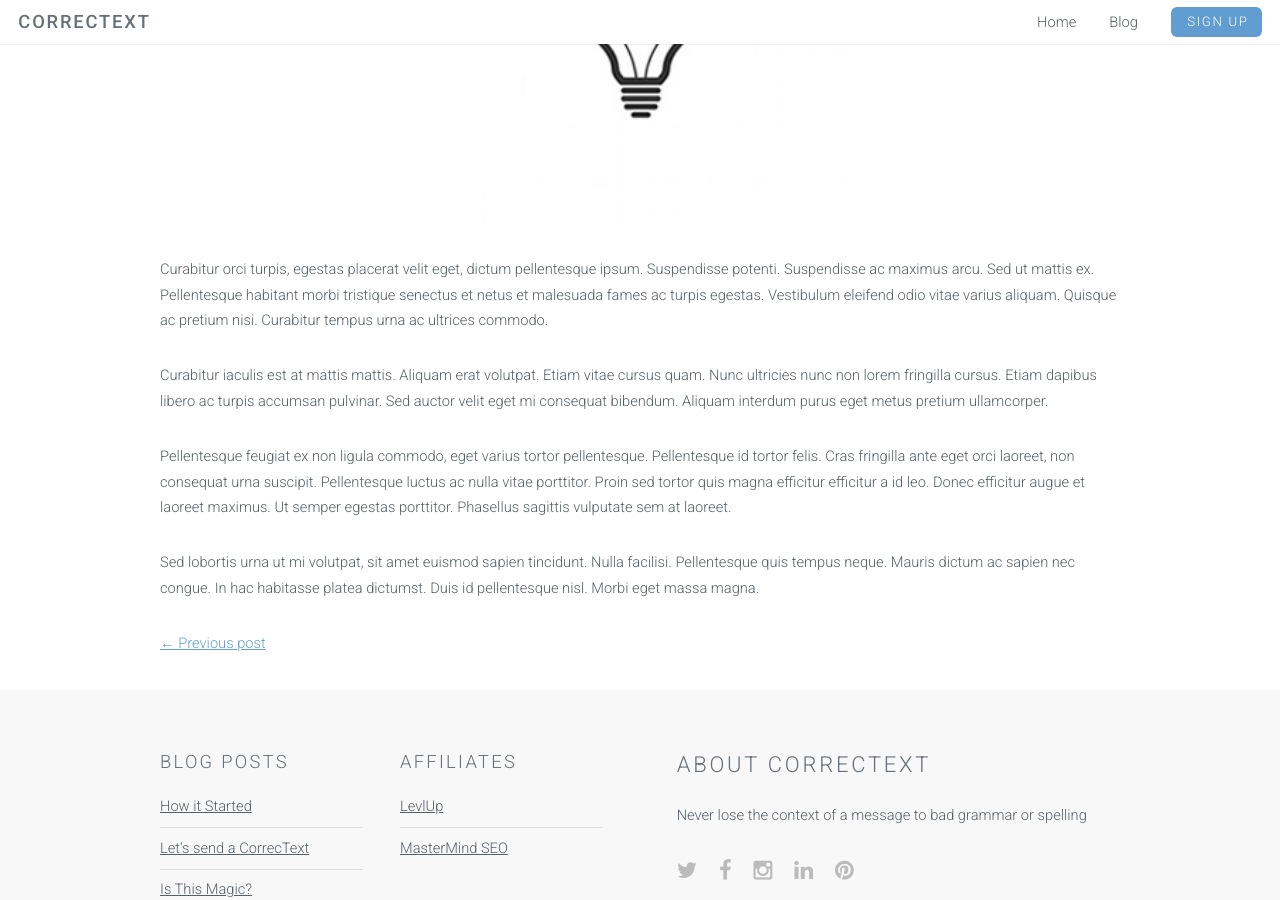
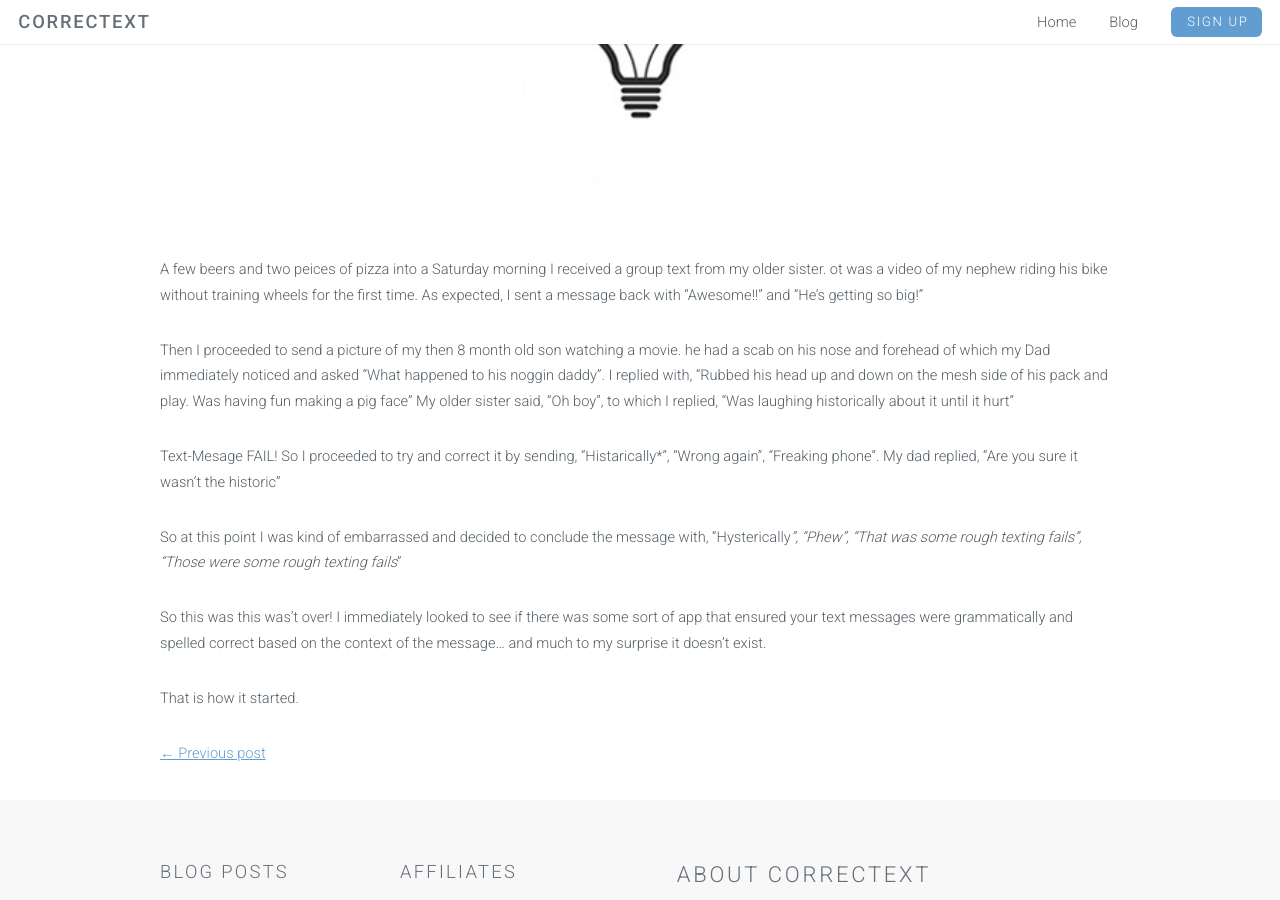
Before and after one commit to LevlUp/correctext, a Jekyll site: the page built from _posts/2015-02-17-How-it-Started.markdown, in a window 1280 px wide and 900 px high, scrolled down 482 px. Built offline with Jekyll 4.4.1, drawn with Linux system fonts in a browser that asks for light colours.

Commit message:
Created :_posts/2015-02-17-How-it-Started.markdown

```diff
--- a/_posts/2015-02-17-How-it-Started.markdown
+++ b/_posts/2015-02-17-How-it-Started.markdown
@@ -2,10 +2,14 @@
 layout: post
 ---
 <img src="{{ site.baseurl }}/images/pic03.jpg" class="fit image">
-Curabitur orci turpis, egestas placerat velit eget, dictum pellentesque ipsum. Suspendisse potenti. Suspendisse ac maximus arcu. Sed ut mattis ex. Pellentesque habitant morbi tristique senectus et netus et malesuada fames ac turpis egestas. Vestibulum eleifend odio vitae varius aliquam. Quisque ac pretium nisi. Curabitur tempus urna ac ultrices commodo.
+A few beers and two peices of pizza into a Saturday morning I received a group text from my older sister. ot was a video of my nephew riding his bike without training wheels for the first time. As expected, I sent a message back with "Awesome!!" and "He's getting so big!"
 
-Curabitur iaculis est at mattis mattis. Aliquam erat volutpat. Etiam vitae cursus quam. Nunc ultricies nunc non lorem fringilla cursus. Etiam dapibus libero ac turpis accumsan pulvinar. Sed auctor velit eget mi consequat bibendum. Aliquam interdum purus eget metus pretium ullamcorper.
+Then I proceeded to send a picture of my then 8 month old son watching a movie. he had a scab on his nose and forehead of which my Dad immediately noticed and asked "What happened to his noggin daddy". I replied with, "Rubbed his head up and down on the mesh side of his pack and play. Was having fun making a pig face" My older sister said, "Oh boy", to which I replied, "Was laughing historically about it until it hurt"
 
-Pellentesque feugiat ex non ligula commodo, eget varius tortor pellentesque. Pellentesque id tortor felis. Cras fringilla ante eget orci laoreet, non consequat urna suscipit. Pellentesque luctus ac nulla vitae porttitor. Proin sed tortor quis magna efficitur efficitur a id leo. Donec efficitur augue et laoreet maximus. Ut semper egestas porttitor. Phasellus sagittis vulputate sem at laoreet.
+Text-Mesage FAIL! So I proceeded to try and correct it by sending, "Histarically*", "Wrong again", "Freaking phone". My dad replied, "Are you sure it wasn't the historic"
 
-Sed lobortis urna ut mi volutpat, sit amet euismod sapien tincidunt. Nulla facilisi. Pellentesque quis tempus neque. Mauris dictum ac sapien nec congue. In hac habitasse platea dictumst. Duis id pellentesque nisl. Morbi eget massa magna.
+So at this point I was kind of embarrassed and decided to conclude the message with, "Hysterically*", "Phew", "That was some rough texting fails", "Those were some rough texting fails*"
+
+So this was this was't over! I immediately looked to see if there was some sort of app that ensured your text messages were grammatically and spelled correct based on the context of the message... and much to my surprise it doesn't exist.
+
+That is how it started.
```
